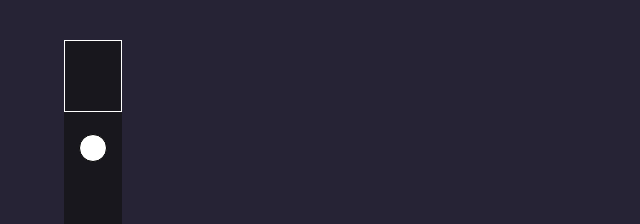
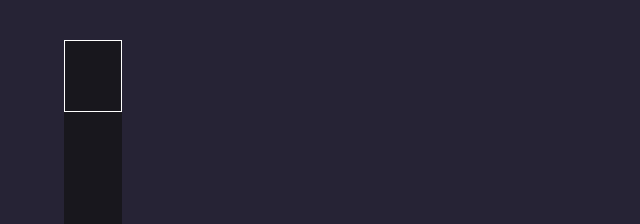
Before and after one commit to lyran10/chat_app_client, a React app: page / in a window 1280 px wide. Shown: the top 224 px of the page, without its empty margins (0-640 px from the left). Built offline with nearby package versions, Linux system fonts and the light colour scheme.

Commit message:
added Avatar component

```diff
--- a/src/common/avatar.tsx
+++ b/src/common/avatar.tsx
@@ -1,9 +1,15 @@
 import React from 'react'
 
-export const Avatar = () => {
+type Props = {
+  classes : string
+  children? : React.ReactNode
+}
+
+export const Avatar = ({classes, children} : Props) => {
+  const AvatarClasses = `${classes} rounded-full bg-gradient-to-r from-purple-500 to-red-500 flex justify-center items-center`
   return (
-    <div className='w-7 h-7 rounded-full bg-white border'>
-
+    <div className={AvatarClasses}>
+      {children}
     </div>
   )
 }
```
